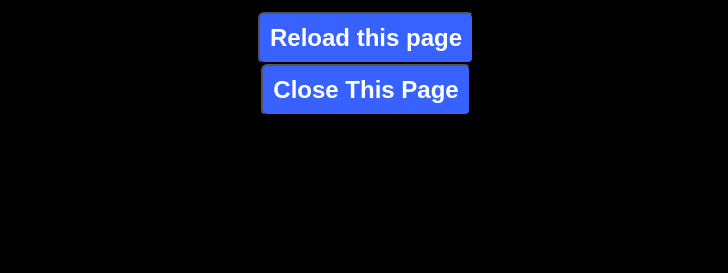
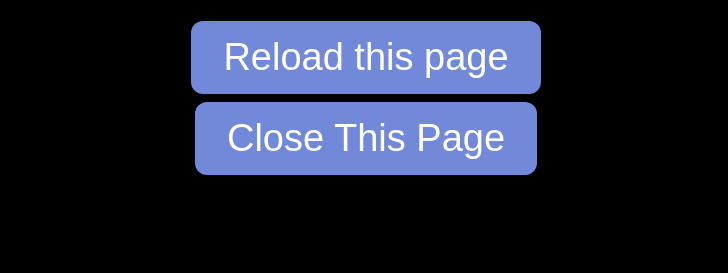
Before and after one commit to WLHQ/WLHQ-s-Website-GitHub, a plain HTML site: page New.html in a window 1280 px wide. Shown: the part 527-800 px from the top of the page, without its empty margins (274-1002 px from the left). Drawn offline with Linux system fonts and the light colour scheme.

Commit message:
Add files via upload

```diff
--- a/New.html
+++ b/New.html
@@ -29,20 +29,20 @@
     /* TV screen */
     @media (min-width: 1200px) {
         .centered-text {
-            font-size: 36px;
+            font-size: 42px;
         }
         .button {
-            font-size: 24px;
+            font-size: 38px;
         }
     }
 
     /* Computer screen */
     @media (min-width: 992px) and (max-width: 1199px) {
         .centered-text {
-            font-size: 28px;
+            font-size: 32px;
         }
         .button {
-            font-size: 20px;
+            font-size: 24px;
         }
     }
 
@@ -67,14 +67,17 @@
     }
 
     button {
-        background-color: #3762ff;
+        background-color: #7289DA;
+        border: none;
         color: white;
-        padding: 10px;
-        border-radius: 6px;
-        font-weight: bold;
-        position: relative;
-        overflow: hidden;
-        transition: background-color 0.3s;
+        padding: 15px 32px;
+        text-align: center;
+        text-decoration: none;
+        display: inline-block;
+        margin: 4px 2px;
+        cursor: pointer;
+        border-radius: 12px;
+        transition: background-color 0.3s, transform 0.3s;
     }
 
     button::after {
@@ -91,7 +94,8 @@
     }
 
     button:hover {
-        background-color: #598bff; /* Lighter blue color on hover */
+        background-color: rgba(255, 255, 255, 0.1); /* Semi-white background on hover */
+        transform: scale(1.05); /* Slight scale-up on hover */
         box-shadow: inset 0 0 0 2px red;
         animation-name: fade;
         animation-duration: 1s;
@@ -100,15 +104,15 @@
 
     @keyframes fade {
         0% {
-            box-shadow: inset 0 0 0 2px rgba(255, 0, 0, 0.5);
+            box-shadow: inset 0 0 0 2px rgba(255,0,0,0.5);
         }
 
         50% {
-            box-shadow: inset 0 0 0 2px rgba(255, 0, 0, 1.0);
+            box-shadow: inset 0 0 0 2px rgba(255,0,0,1.0);
         }
 
         100% {
-            box-shadow: inset 0 0 0 2px rgba(255, 0, 0, 0.5);
+            box-shadow: inset 0 0 0 2px rgba(255,0,0,0.5);
         }
     }
     </style>
```
